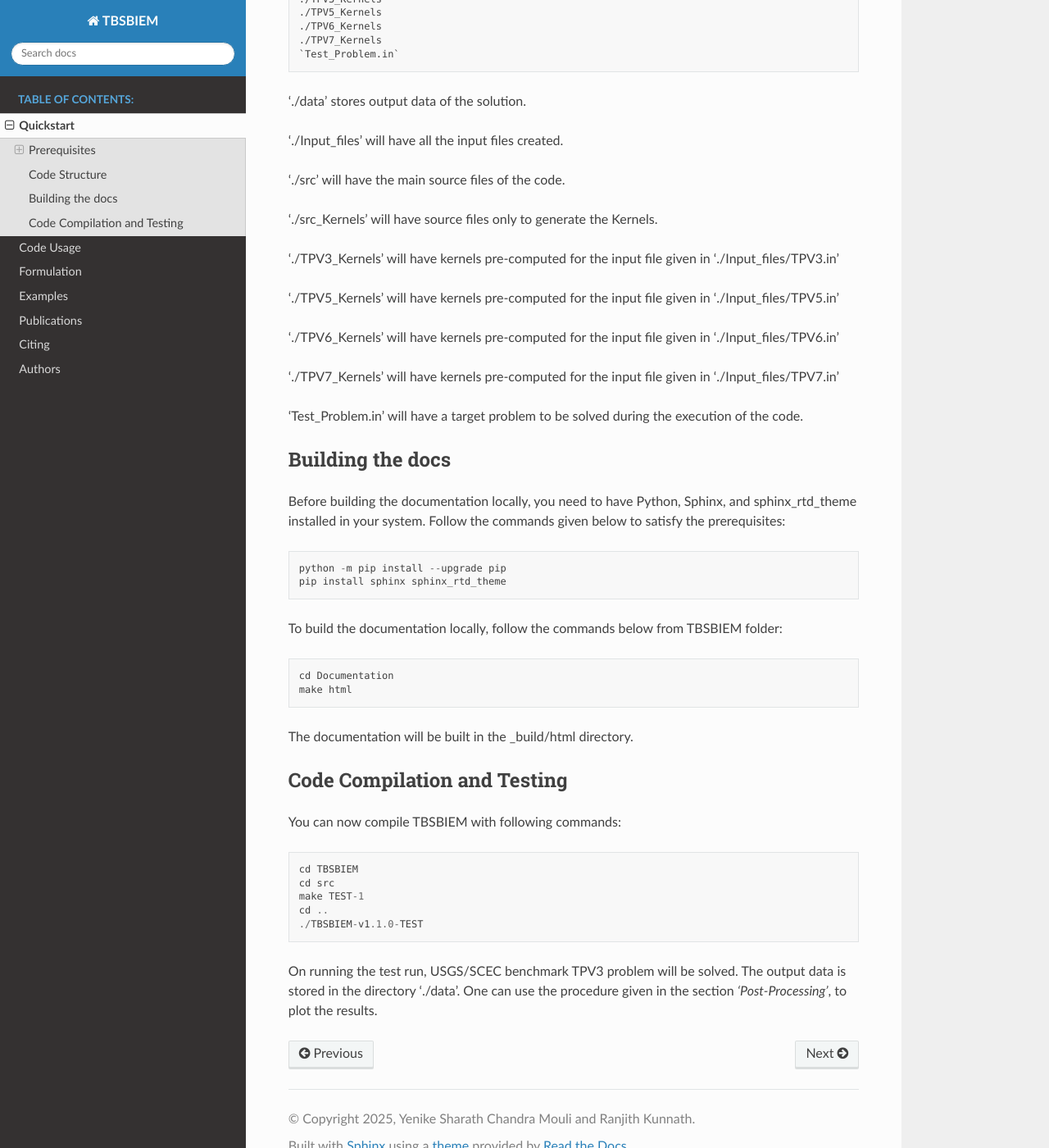
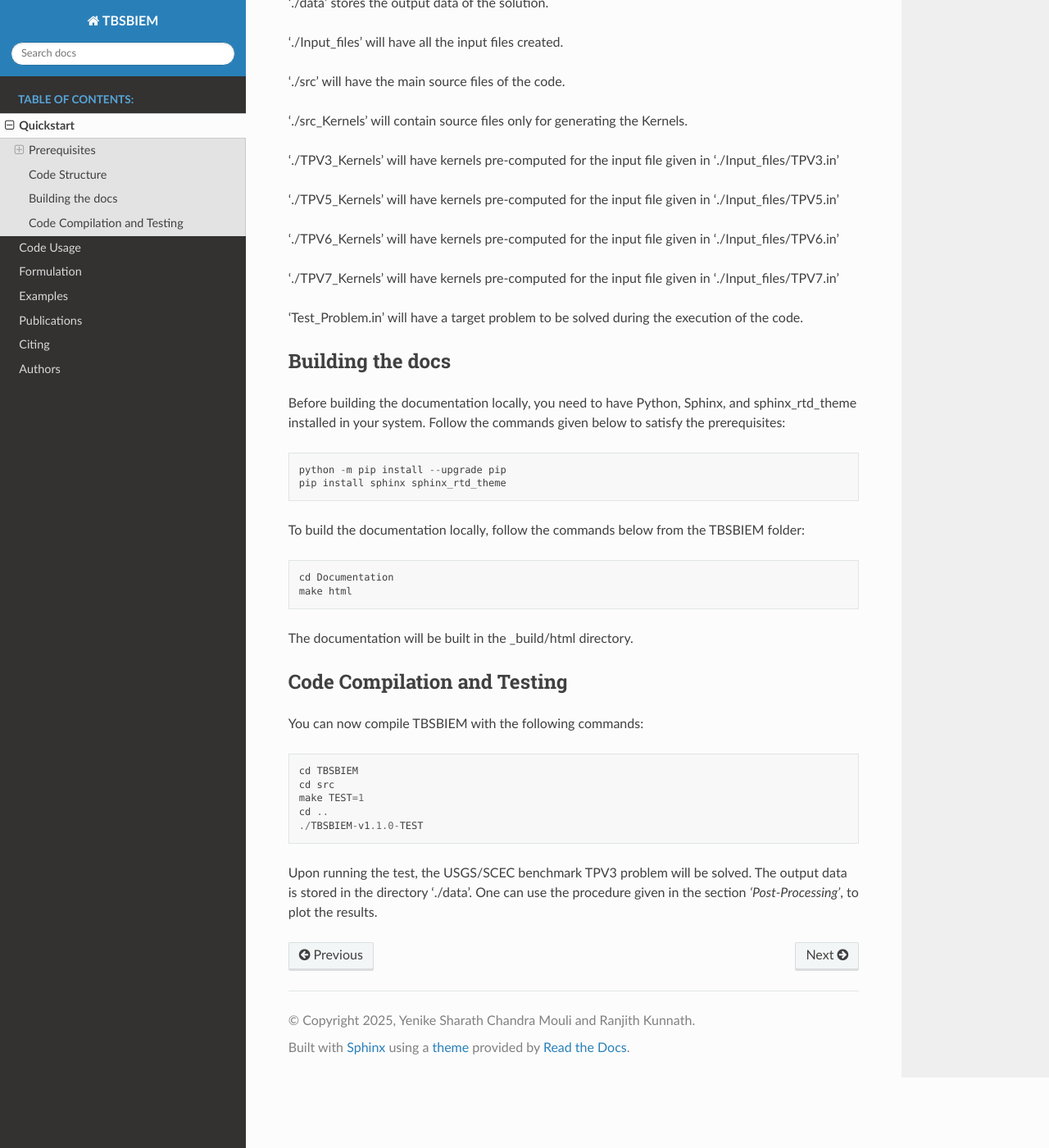
Before and after one commit to ranjkunn/TBSBIEM, a Sphinx documentation site: the page built from Documentation/quickstart.rst, in a window 1280 px wide and 1400 px high, scrolled down 3725 px. Shown: the whole window at 82% size. Built offline with Sphinx 7.4.7 and the Read the Docs theme 3.1.0, drawn with Linux system fonts in a browser that asks for light colours; some of the changed text lies outside the part shown.

Commit message:
Update quickstart.rst

```diff
--- a/Documentation/quickstart.rst
+++ b/Documentation/quickstart.rst
@@ -116,11 +116,6 @@
 This should display the installed CUDA version.
 
 
-
-for the use of GPU acceleration using OpenACC directives. The "-acc" flag of openACC enables the use of GPU acceleration with OpenACC. The CUDA Toolkit is also suggested for the cuFFT used in the code, which use cuda programming in the Fortran language to generate discrete fast Fourier Transforms and their inverse with GPU acceleration. The -lcufft flag enables cuFFT.
-
-
-
 Code Structure
 ********************************
 To download the code, one can clone from the git repository using the command::
@@ -140,13 +135,13 @@
    ./TPV7_Kernels
    `Test_Problem.in`
 
-'./data' stores output data of the solution.
+'./data' stores the output data of the solution.
 
 './Input_files' will have all the input files created.
 
 './src' will have the main source files of the code.
 
-'./src_Kernels' will have source files only to generate the Kernels.
+'./src_Kernels' will contain source files only for generating the Kernels.
 
 './TPV3_Kernels' will have kernels pre-computed for the input file  given in './Input_files/TPV3.in'
 
@@ -165,7 +160,7 @@
    python -m pip install --upgrade pip
    pip install sphinx sphinx_rtd_theme
 
-To build the documentation locally, follow the commands below from TBSBIEM folder::
+To build the documentation locally, follow the commands below from the TBSBIEM folder::
 
    cd Documentation
    make html
@@ -174,12 +169,12 @@
 
 Code Compilation and Testing
 ********************************
-You can now compile TBSBIEM with following commands::
+You can now compile TBSBIEM with the following commands::
 
   cd TBSBIEM
   cd src
-  make TEST-1
+  make TEST=1
   cd ..
   ./TBSBIEM-v1.1.0-TEST
 
-On running the test run, USGS/SCEC benchmark TPV3 problem will be solved. The output data is stored in the directory './data'. One can use the procedure given in the section *'Post-Processing'*, to plot the results.
+Upon running the test, the USGS/SCEC benchmark TPV3 problem will be solved. The output data is stored in the directory './data'. One can use the procedure given in the section *'Post-Processing'*, to plot the results.
```
